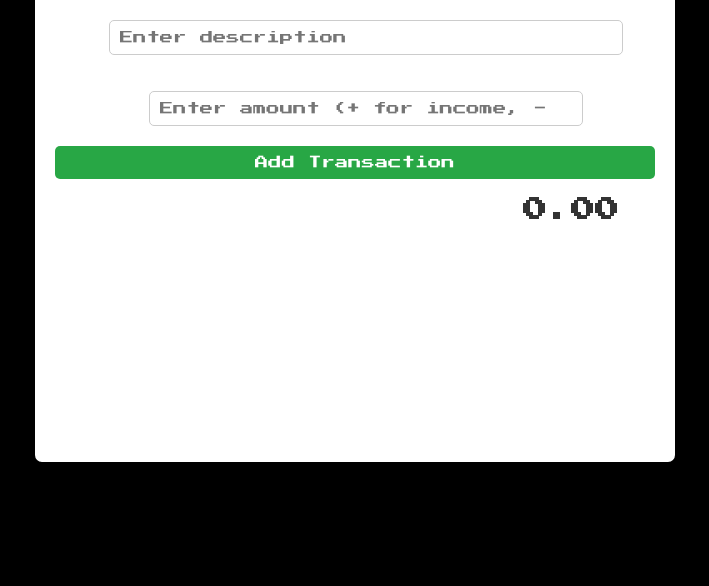
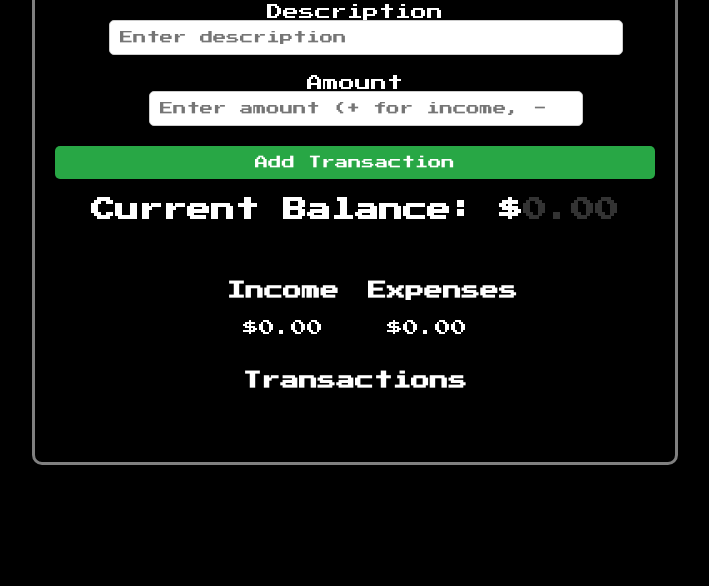
Before and after one commit to Vazutor/Rich-Arcade, a plain HTML site: page index.html in a window 1280 px wide. Shown: the part 214-800 px from the top of the page, without its empty margins (285-994 px from the left). Drawn offline with Linux system fonts and the light colour scheme.

Commit message:
update style.css

```diff
--- a/style.css
+++ b/style.css
@@ -13,7 +13,7 @@ body {
 }
 
 .app-container {
-    background: white;
+    background: black;
     padding: 20px;
     width: 80%; /* Set width to 90% for spacing */
     max-width: 600px; /* Limit the max width */
@@ -21,7 +21,7 @@ body {
     border-radius: 10px;
     box-shadow: 0 0 10px rgba(0, 0, 0, 0.1);
     text-align: center; /* Center text horizontally */
-    border: 3px solid black; /* Pixelated bold border */
+    border: 3px solid grey; /* Pixelated bold border */
 
     display: flex; /* Make the container a flexbox */
     flex-direction: column; /* Arrange items vertically */
```
